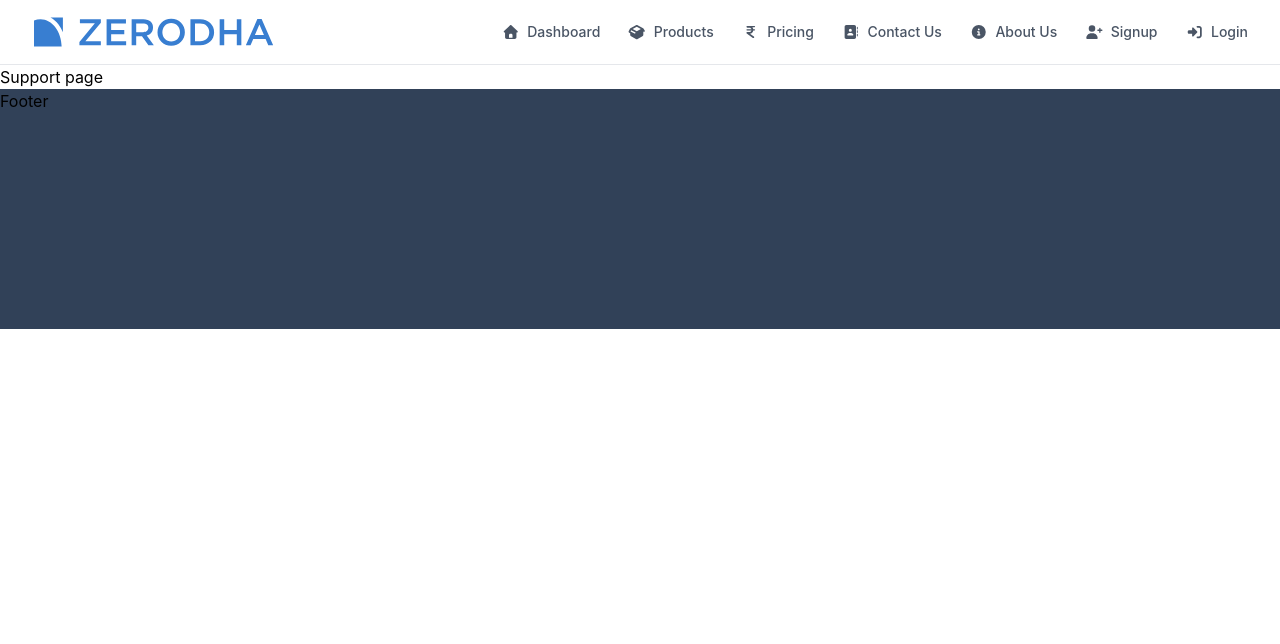
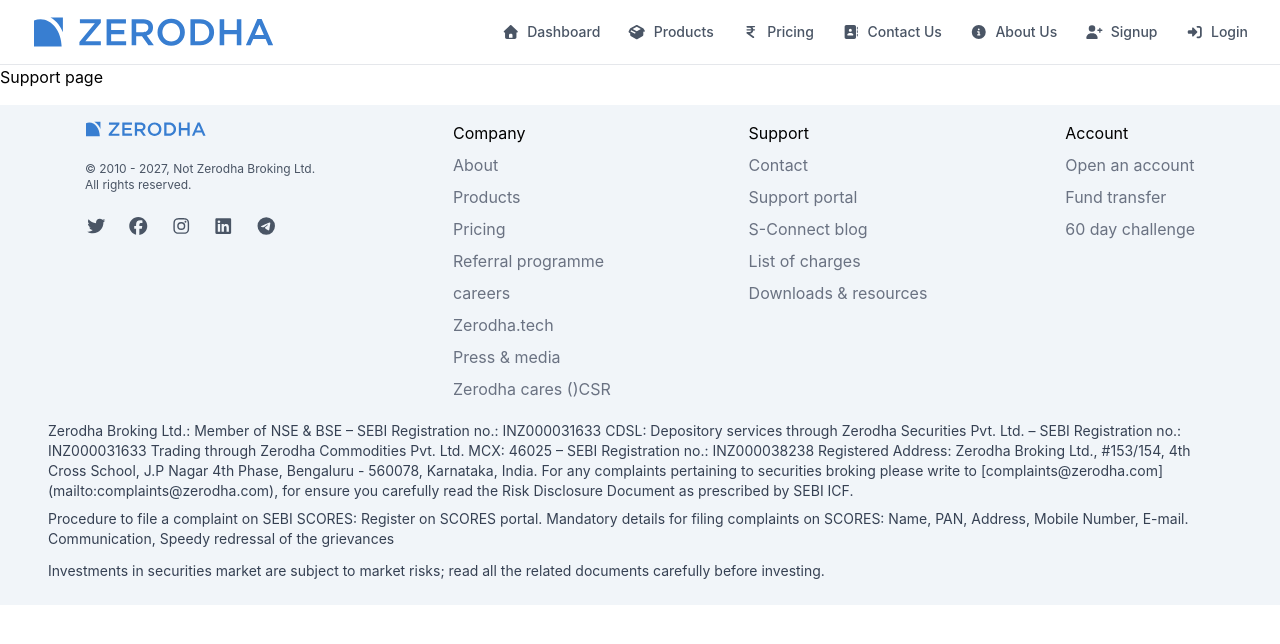
Before and after one commit to dk5847001-stack/DevHub_Library, a React (Vite) app in the folder ZERODHA/Frontend/: page /support in a window 1280 px wide. Shown: the top 644 px of the page. Built offline with nearby package versions, Linux system fonts and the light colour scheme.

Commit message:
footer implemented

```diff
--- a/ZERODHA/Frontend/package.json
+++ b/ZERODHA/Frontend/package.json
@@ -11,6 +11,7 @@
   },
   "dependencies": {
     "@fortawesome/fontawesome-svg-core": "^7.3.1",
+    "@fortawesome/free-brands-svg-icons": "^7.3.1",
     "@fortawesome/free-solid-svg-icons": "^7.3.1",
     "@fortawesome/react-fontawesome": "^3.5.0",
     "@headlessui/react": "^2.2.10",
--- a/ZERODHA/Frontend/src/components/Footer.js
+++ b/ZERODHA/Frontend/src/components/Footer.js
@@ -1,7 +1,77 @@
-export default function Footer(){
-    return(
-        <div className="w-full min-h-60 bg-slate-700">
-            <h1>Footer</h1>
+import { FontAwesomeIcon } from "@fortawesome/react-fontawesome";
+import { Link } from "react-router-dom";
+import {
+    faTwitter,
+    faFacebook,
+    faInstagram,
+    faLinkedin,
+    faTelegram,
+} from "@fortawesome/free-brands-svg-icons";
+
+export default function Footer() {
+    return (
+        <div className="w-full mt-4 p-4 min-h-60 bg-slate-100">
+            <div className="flex justify-around">
+
+                <div>
+                    <img
+                        src="/media/images/logo.svg"
+                        alt="Zerodha"
+                        className="h-4 w-auto"
+                    />
+
+                    <br />
+
+                    <p className="text-xs text-gray-600">
+                        © 2010 - 2027, Not Zerodha Broking Ltd.
+                    </p>
+
+                    <p className="text-xs text-gray-600">
+                        All rights reserved.
+                    </p>
+
+                    <br />
+
+                    <div className="flex gap-5 text-gray-600 text-lg">
+                        <FontAwesomeIcon icon={faTwitter} />
+                        <FontAwesomeIcon icon={faFacebook} />
+                        <FontAwesomeIcon icon={faInstagram} />
+                        <FontAwesomeIcon icon={faLinkedin} />
+                        <FontAwesomeIcon icon={faTelegram} />
+                    </div>
+                </div>
+{/* ---------------------------------------------------------------------*/}
+                <div className="flex gap-2 flex-col">
+                    <p>Company</p>
+                    <Link className="text-gray-500 hover:text-gray-700" to="/about">About</Link>
+                    <Link className="text-gray-500 hover:text-gray-700" to="/products">Products</Link>
+                    <Link className="text-gray-500 hover:text-gray-700" to="/pricing">Pricing</Link>
+                    <Link className="text-gray-500 hover:text-gray-700" to="/about">Referral programme</Link>
+                    <Link className="text-gray-500 hover:text-gray-700" to="/about">careers</Link>
+                    <Link className="text-gray-500 hover:text-gray-700" to="/about">Zerodha.tech</Link>
+                    <Link className="text-gray-500 hover:text-gray-700" to="/about">Press & media</Link>
+                    <Link className="text-gray-500 hover:text-gray-700" to="/about">Zerodha cares ()CSR</Link>
+                </div>
+                {/* --------------------------------------------- */}
+                <div className="flex flex-col gap-2">
+                    <p>Support</p>
+                    <Link className="text-gray-500 hover:text-gray-700" to="/contact">Contact</Link>
+                    <Link className="text-gray-500 hover:text-gray-700" to="/contact">Support portal</Link>
+                    <Link className="text-gray-500 hover:text-gray-700" to="/contact">S-Connect blog</Link>
+                    <Link className="text-gray-500 hover:text-gray-700" to="/contact">List of charges</Link>
+                    <Link className="text-gray-500 hover:text-gray-700" to="/contact">Downloads & resources</Link>
+                </div>
+                {/* -------------------------------------------------- */}
+                <div className="flex flex-col gap-2">
+                    <p>Account</p>
+                    <Link className="text-gray-500 hover:text-gray-700" to="/contact">Open an account</Link>
+                    <Link className="text-gray-500 hover:text-gray-700" to="/contact">Fund transfer</Link>
+                    <Link className="text-gray-500 hover:text-gray-700" to="/contact">60 day challenge</Link>
+                </div>
+            </div>
+            <p className="text-gray-700 py-1 mt-4 px-8 text-sm">Zerodha Broking Ltd.: Member of NSE & BSE – SEBI Registration no.: INZ000031633 CDSL: Depository services through Zerodha Securities Pvt. Ltd. – SEBI Registration no.: INZ000031633 Trading through Zerodha Commodities Pvt. Ltd. MCX: 46025 – SEBI Registration no.: INZ000038238 Registered Address: Zerodha Broking Ltd., #153/154, 4th Cross School, J.P Nagar 4th Phase, Bengaluru - 560078, Karnataka, India. For any complaints pertaining to securities broking please write to [complaints@zerodha.com](mailto:complaints@zerodha.com), for ensure you carefully read the Risk Disclosure Document as prescribed by SEBI ICF.</p>
+            <p className="text-gray-700 py-1 px-8 text-sm">Procedure to file a complaint on SEBI SCORES: Register on SCORES portal. Mandatory details for filing complaints on SCORES: Name, PAN, Address, Mobile Number, E-mail. Communication, Speedy redressal of the grievances</p>
+            <p className="text-gray-700 py-2 px-8 text-sm">Investments in securities market are subject to market risks; read all the related documents carefully before investing.</p>
         </div>
-    )
+    );
 }
--- a/ZERODHA/Frontend/src/components/Navbar.js
+++ b/ZERODHA/Frontend/src/components/Navbar.js
@@ -21,7 +21,7 @@
     },
     {
         name: "Products",
-        href: "/product",
+        href: "/products",
         icon: faBoxOpen,
     },
     {
```
Also changed, not shown: 1 other file (tests, documents, lock files or other folders).
